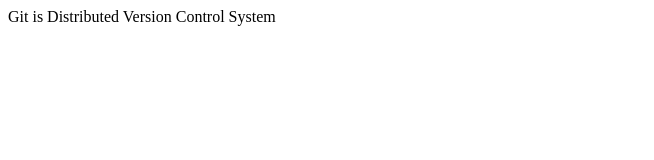
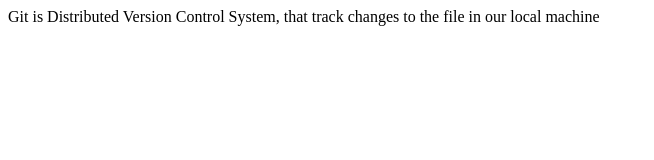
Before and after one commit to ArunPrabu-Murugesan/GitConflict, a plain HTML site: page index.html in a window 1280 px wide. Shown: the whole page, without its empty margins (0-654 px from the left). Drawn offline with Linux system fonts and the light colour scheme.

Commit message:
Edited in Local Repository

```diff
--- a/index.html
+++ b/index.html
@@ -3,6 +3,6 @@
     <title>This is Git</title>
   </head>
   <body>
-    <p>Git is Distributed Version Control System</p>
+    <p>Git is Distributed Version Control System, that track changes to the file in our local machine</p>
   </body>
 </html>
```
